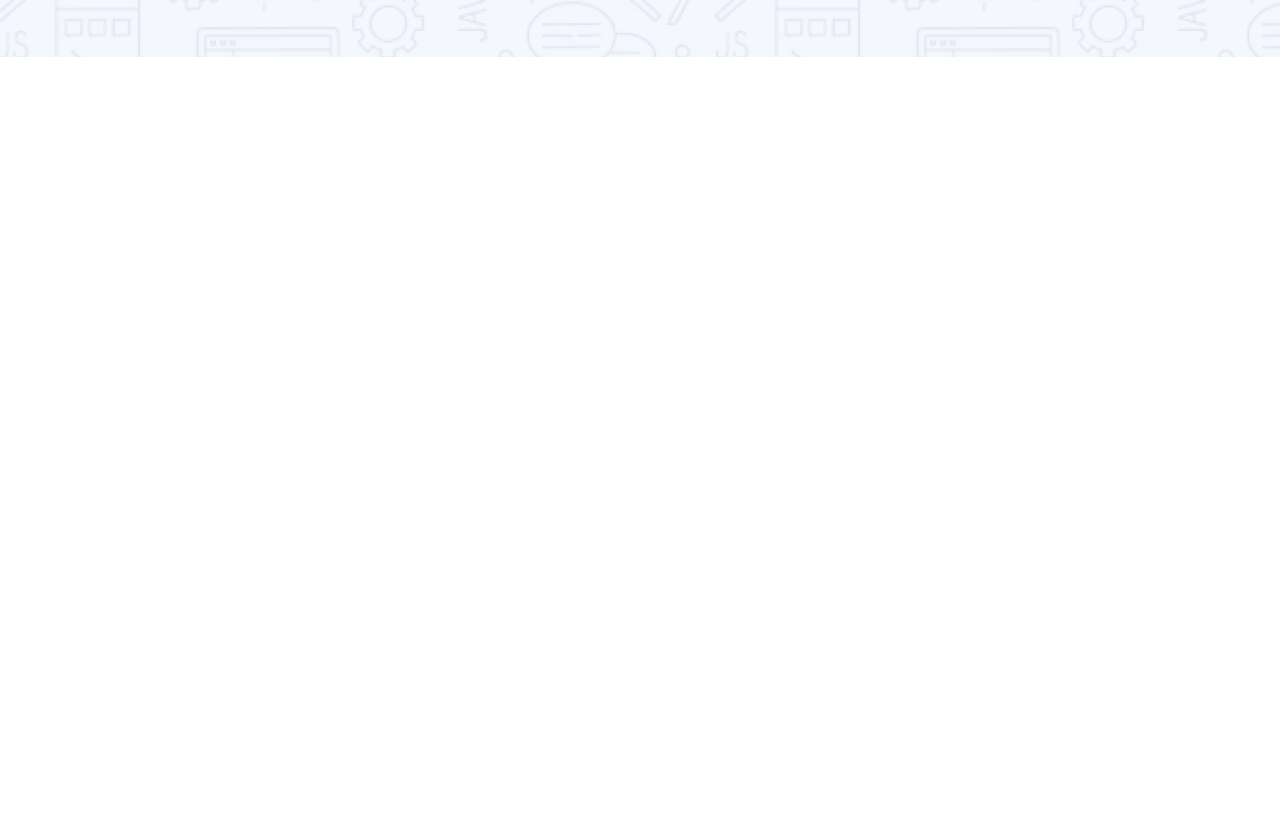
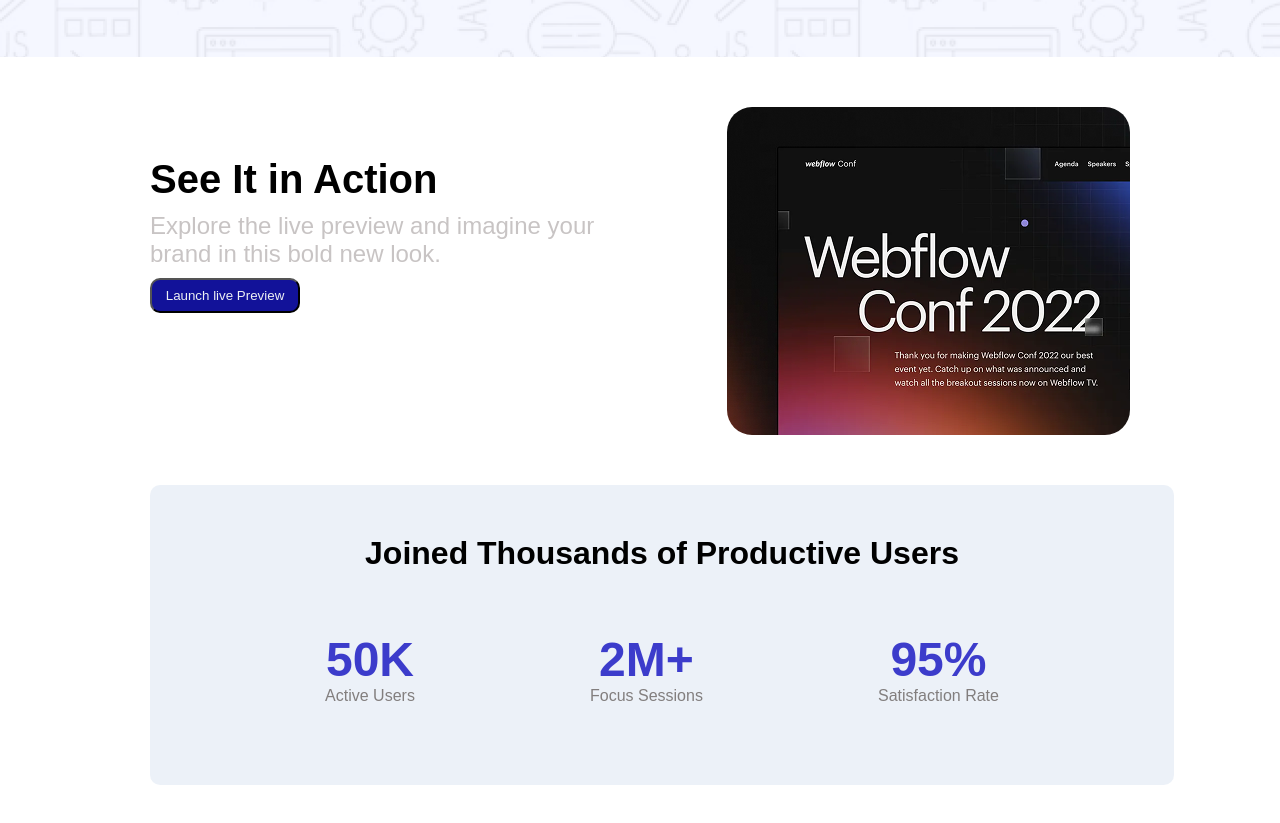
Before and after one commit to RamjanAli-code/assaignment-for-skills, a plain HTML site: page index.html in a window 1280 px wide. Shown: the part 443-1266 px from the top of the page. Before the commit the page ends 800 px from the top, so only its background shows below. Drawn offline with Linux system fonts and the light colour scheme.

Commit message:
second change

```diff
--- a/index.html
+++ b/index.html
@@ -24,7 +24,31 @@
         </div>
     </header>
     <main>
-
+        <div class="action">
+            <div class="left">
+                <h2 class="title1">See It in Action</h2>
+                <div class="subtitle">Explore the live preview and imagine your <br> brand in this bold new look.</div>
+                <button class="actionbtn">Launch live Preview</button>
+            </div>
+            <img class="image" src="/Assets/wc-mini.png" alt="" srcset="">
+        </div>
+        <div class="product">
+            <h3 class="head">Joined Thousands of Productive Users</h3>
+            <div class="para">
+                <div class="para1">
+                    <p class="p1">50K</p>
+                    <p class="p2">Active Users</p>
+                </div>
+                <div class="para1">
+                    <p class="p1">2M+</p>
+                    <p class="p2">Focus Sessions</p>
+                </div>
+                <div class="para1">
+                    <p class="p1">95%</p>
+                    <p class="p2">Satisfaction Rate</p>
+                </div>
+            </div>
+        </div>
     </main>
     <footer>
 
--- a/style.css
+++ b/style.css
@@ -12,8 +12,8 @@
 
 .navbar {
     height: 100px;
-    width: 50%;
-    margin-left: 350px;
+    width: 70%;
+    margin-left: 230px;
     display: flex;
     justify-content: space-between;
 }
@@ -49,6 +49,7 @@
 }
 
 .title {
+    font-weight: bold;
     text-align: center;
     font-size: 400%;
 }
@@ -63,3 +64,69 @@
     background-color: rgb(18, 18, 153);
     ;
 }
+
+.action {
+    display: flex;
+    margin: 50px 150px;
+    justify-content: space-between;
+}
+
+.left {
+    margin-top: 50px;
+}
+
+.title1 {
+    font-size: 250%;
+    font-weight: bold;
+}
+
+.subtitle {
+    margin-top: 10px;
+    font-size: 150%;
+    color: rgb(200, 196, 196);
+}
+
+.actionbtn {
+    height: 35px;
+    width: 150px;
+    border-radius: 10px;
+    color: rgb(237, 240, 243);
+    background-color: rgb(18, 18, 153);
+    margin-top: 10px;
+}
+
+.image {
+    border-radius: 25px;
+}
+
+.product {
+    height: 300px;
+    width: 80%;
+    background-color: rgba(70, 121, 188, 0.1);
+    margin: 50px 150px;
+    border-radius: 10px;
+    text-align: center;
+}
+
+.head {
+    font-weight: bold;
+    margin-top: 50px;
+    padding-top: 50px;
+    font-size: 200%;
+}
+
+.para {
+    display: flex;
+    justify-content: space-evenly;
+    margin-top: 60px
+}
+
+.p1 {
+    font-size: 300%;
+    color: rgb(60, 60, 203);
+    font-weight: bold;
+}
+
+.p2 {
+    color: rgb(130, 126, 126);
+}
```
